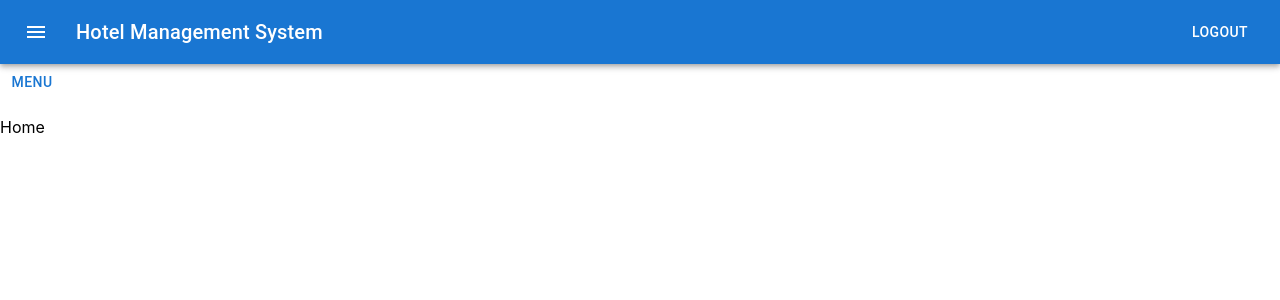
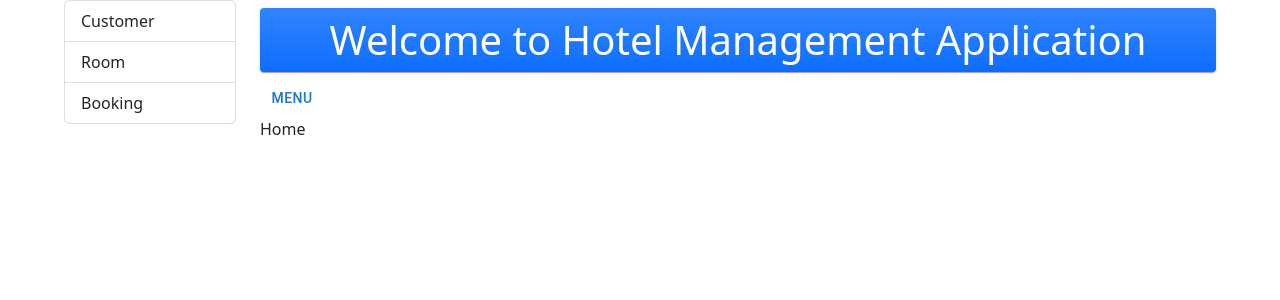
Before and after one commit to lopamudra2000/Hotel_mgmtSys_Frontend, a React (Create React App) app: page / in a window 1280 px wide. Shown: the top 300 px of the page. Built offline with nearby package versions, Linux system fonts and the light colour scheme.

Commit message:
fix: routes and alignment

```diff
--- a/package.json
+++ b/package.json
@@ -11,11 +11,13 @@
     "@testing-library/jest-dom": "^5.16.5",
     "@testing-library/react": "^13.4.0",
     "@testing-library/user-event": "^13.5.0",
+    "bootstrap": "^5.2.1",
     "formik": "^2.2.9",
     "react": "^18.2.0",
     "react-dom": "^18.2.0",
     "react-router-dom": "^6.3.0",
     "react-scripts": "5.0.1",
+    "reactstrap": "^9.1.4",
     "web-vitals": "^2.1.4",
     "yup": "^0.32.11"
   },
--- a/src/App.js
+++ b/src/App.js
@@ -4,17 +4,29 @@ import Home from "./Pages/Home";
 import Customer from "./Pages/Customer";
 import Booking from "./Pages/Booking";
 import { BrowserRouter as Router, Routes, Route } from "react-router-dom";
+import Container from "@mui/material/Container";
+import {Col, Row} from "reactstrap";
+import SideBar from "./Components/SideBar";
 // import Drawer from './Components/Drawer';
 function App() {
   return (
+
     <Router>
-      {/* <Drawer/> */}
+        <Container>
+            <Row>
+                <Col md={2}>
+                    <SideBar/>
+                </Col>
+                <Col md={10}>
                     <Routes>
                         <Route path="/signin" element={<SignIn />} exact />
                         <Route path="/" element={<Home />} exact />
                         <Route path="/customer" element={<Customer exact />} />
                         <Route path="/booking" element={<Booking />} exact />
                     </Routes>
+                </Col>
+            </Row>
+        </Container>
     </Router>
   );
 }
--- a/src/Components/NavBar.js
+++ b/src/Components/NavBar.js
@@ -1,36 +1,17 @@
 import * as React from "react";
-import AppBar from "@mui/material/AppBar";
-import Box from "@mui/material/Box";
-import Toolbar from "@mui/material/Toolbar";
-import Typography from "@mui/material/Typography";
-import Button from "@mui/material/Button";
-import IconButton from "@mui/material/IconButton";
-import MenuIcon from "@mui/icons-material/Menu";
 import { Link } from "react-router-dom";
+import {Card} from "@mui/material";
+import {CardBody} from "reactstrap";
 
 export default function NavBar() {
-  return (
-    <Box sx={{ flexGrow: 1 }}>
-      <AppBar position="static">
-        <Toolbar>
-          <IconButton
-            size="large"
-            edge="start"
-            color="inherit"
-            aria-label="menu"
-            sx={{ mr: 2 }}
-          >
-            <MenuIcon />
-          </IconButton>
-          <Typography variant="h6" component="div" sx={{ flexGrow: 1 }}>
-            Hotel Management System
-          </Typography>
+  return(
+      <div>
+        <Card className="my-2 bg-primary bg-gradient">
+          <CardBody>
+            <h1 className="text-center my-2 text-white ">Welcome to Hotel Management Application</h1>
+          </CardBody>
+        </Card>
 
-          <Button component={Link} to="/signin" color="inherit">
-            Logout
-          </Button>
-        </Toolbar>
-      </AppBar>
-    </Box>
+      </div>
   );
 }
--- /dev/null
+++ b/src/Components/SideBar.js
@@ -0,0 +1,23 @@
+import {ListGroup, ListGroupItem} from 'reactstrap';
+import {Link} from 'react-router-dom';
+
+
+
+
+const SideBar = () => {
+    return(
+<ListGroup>
+    <Link className="list-group-item list-group-item-action"tag="a" to="/customer" action>
+        Customer
+    </Link>
+    <Link className="list-group-item list-group-item-action"tag="a" to="/room" action>
+        Room
+    </Link>
+    <Link className="list-group-item list-group-item-action"tag="a" to="/booking" action>
+        Booking
+    </Link>
+</ListGroup>
+    )
+}
+
+export default SideBar;
--- a/src/index.js
+++ b/src/index.js
@@ -3,6 +3,7 @@ import ReactDOM from 'react-dom/client';
 import './index.css';
 import App from './App';
 import reportWebVitals from './reportWebVitals';
+import "bootstrap/dist/css/bootstrap.min.css";
 
 const root = ReactDOM.createRoot(document.getElementById('root'));
 root.render(
```
Also changed, not shown: 1 other file (tests, documents, lock files or other folders). Lines whose indentation alone changed are shown as unchanged.
